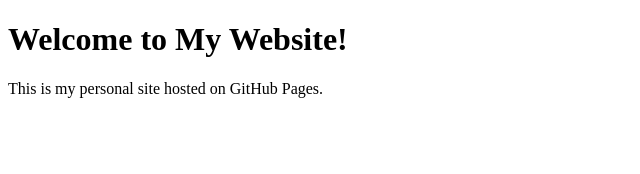
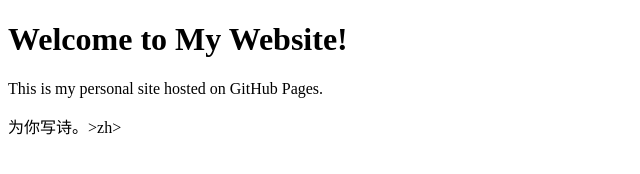
Before and after one commit to usyear/usyear.github.io, a plain HTML site: page index.html in a window 1280 px wide. Shown: the whole page, without its empty margins (0-640 px from the left). Drawn offline with Linux system fonts and the light colour scheme.

Commit message:
Update index.html

```diff
--- a/index.html
+++ b/index.html
@@ -6,5 +6,6 @@
 <body>
     <h1>Welcome to My Website!</h1>
     <p>This is my personal site hosted on GitHub Pages.</p>
+    <p>为你写诗。>zh>
 </body>
 </html>
```
